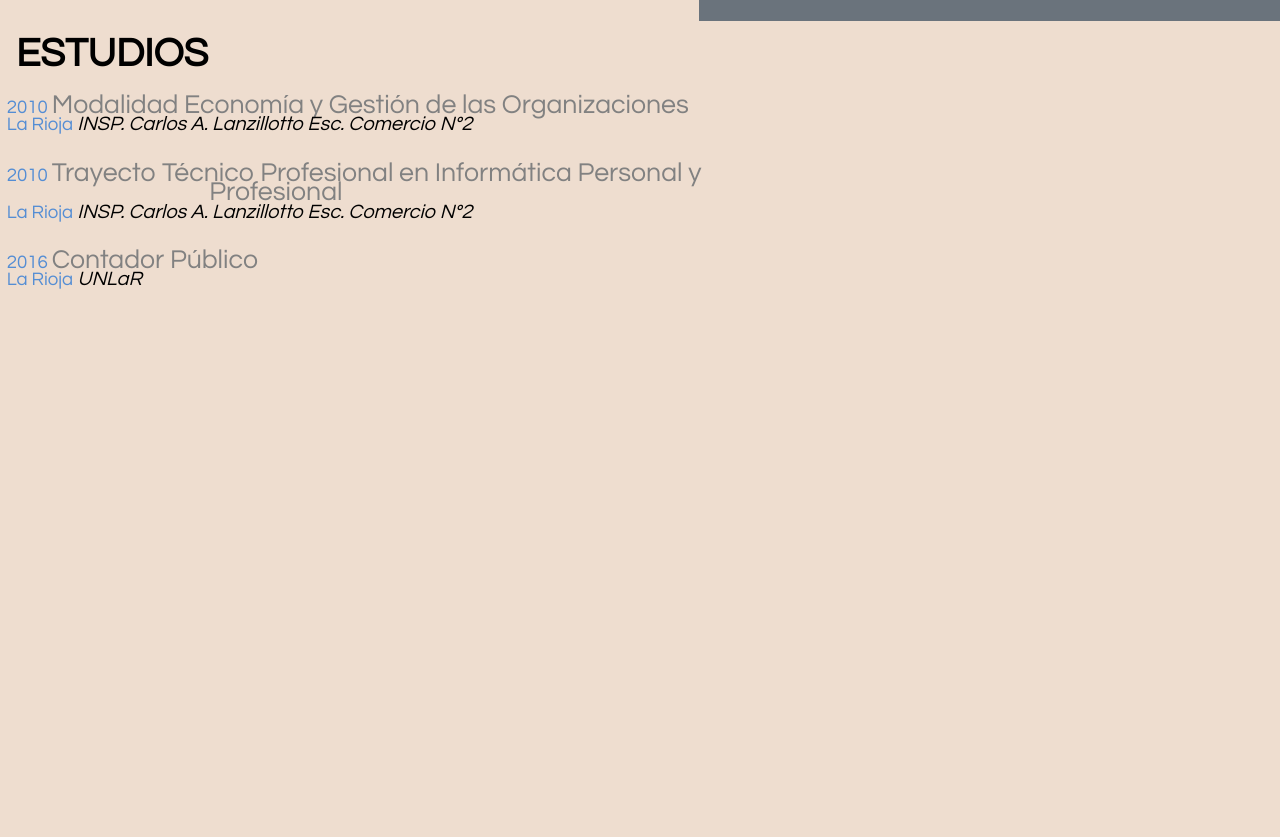
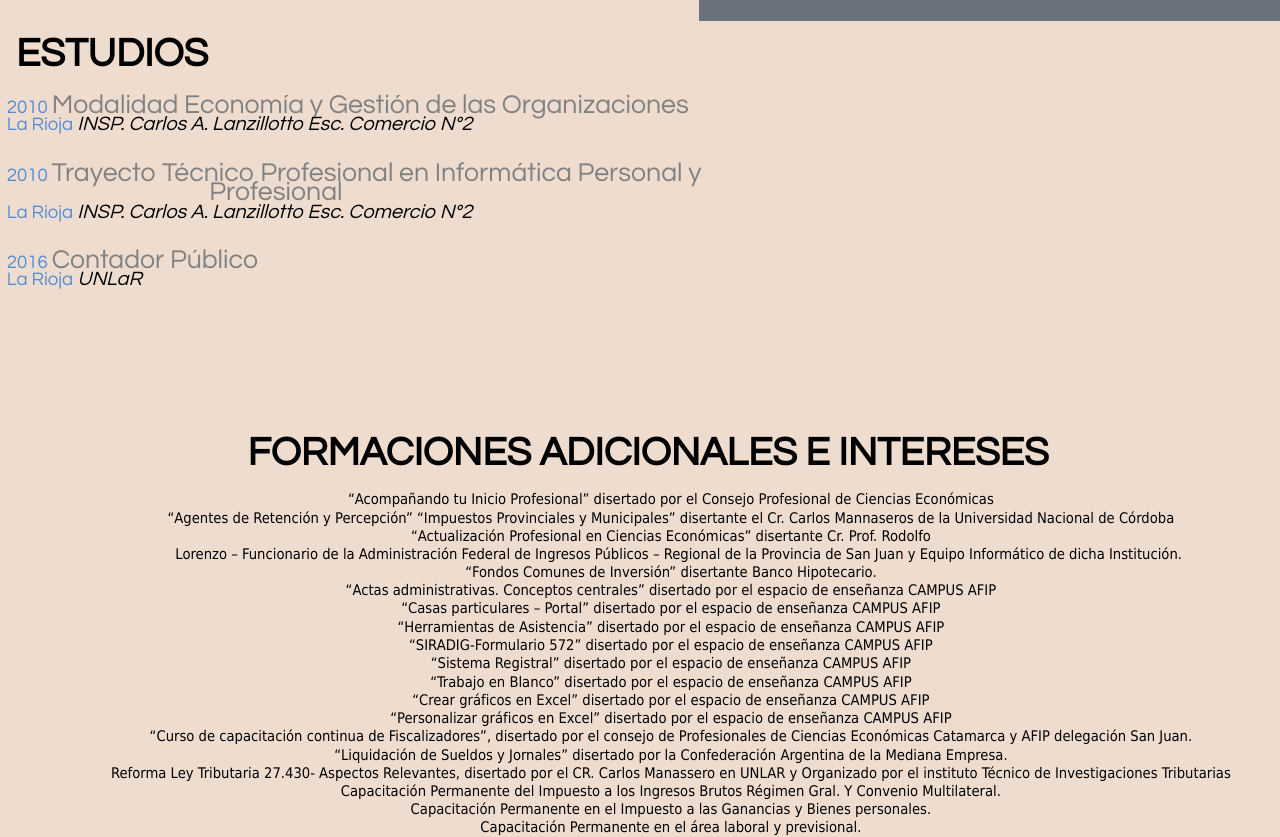
Before and after one commit to jimenanietocerezo/jimenanietocerezo.github.io, a plain HTML site: page index.html in a window 1280 px wide. Shown: the part 1565-2402 px from the top of the page. Before the commit the page ends 1967 px from the top, so only its background shows below. Drawn offline with Linux system fonts and the light colour scheme.

Commit message:
agrego formaciones adicionales

```diff
--- a/index.html
+++ b/index.html
@@ -116,3 +116,33 @@ Pagina de Nieto Cerezo Jimena
 <br></br>
 <br></br>
 <br></br>
+<p style="text-indent: 0pt;text-align: left;"><br/></p><h2 style="padding-top: 10pt;padding-left: 12pt;text-indent: 0pt;text-align: center;">                                                     FORMACIONES ADICIONALES E INTERESES               </span></p><p style="text-indent: 0pt;text-align: center;"><br/></p><ul id="l1">
+    <li style="padding-left: 5pt;text-indent: 18pt;line-height: 13pt;text-align:center;"><p style="display: inline;">
+        “Acompañando tu Inicio Profesional” disertado por el Consejo Profesional de Ciencias Económicas</p></li><li style="padding-left: 5pt;text-indent: 18pt;
+        line-height: 13pt;text-align: center;"><p style="display: inline;">“Agentes de Retención y Percepción” “Impuestos Provinciales y Municipales” disertante
+         el Cr. Carlos Mannaseros de la Universidad Nacional de Córdoba</p></li><li style="padding-left: 41pt;text-indent: -18pt;line-height: 13pt;text-align: center;">
+            <p style="display: inline;">“Actualización Profesional en Ciencias Económicas” disertante Cr. Prof. Rodolfo</p><p style="padding-left: 5pt;
+            text-indent: 0pt;text-align: center;">Lorenzo – Funcionario de la Administración Federal de Ingresos Públicos – Regional de la Provincia de San Juan y
+            Equipo Informático de dicha Institución.</p></li><li style="padding-left: 41pt;text-indent: -18pt;line-height: 13pt;text-align: center;">
+                <p style="display: inline;">“Fondos Comunes de Inversión” disertante Banco Hipotecario.</p></li><li style="padding-left: 41pt;text-indent: -18pt;
+                line-height: 13pt;text-align: center;"><p style="display: inline;">“Actas administrativas. Conceptos centrales” disertado por el espacio
+                de enseñanza CAMPUS AFIP</p></li><li style="padding-left: 41pt;text-indent: -18pt;line-height: 13pt;text-align: center
+                ;"><p style="display: inline;">“Casas particulares – Portal” disertado por el espacio de enseñanza CAMPUS AFIP
+                </p></li><li style="padding-left: 41pt;text-indent: -18pt;line-height: 13pt;text-align: center;"><p style="display: inline;">
+                    “Herramientas de Asistencia” disertado por el espacio de enseñanza CAMPUS AFIP</p></li><li style="padding-left: 41pt;text-indent: -18pt;
+                    line-height: 13pt;text-align: center;"><p style="display: inline;">“SIRADIG-Formulario 572” disertado por el espacio de enseñanza CAMPUS
+                     AFIP</p></li><li style="padding-left: 41pt;text-indent: -18pt;line-height: 13pt;text-align: center;"><p style="display: inline;">
+                        “Sistema Registral” disertado por el espacio de enseñanza CAMPUS AFIP</p></li><li style="padding-left: 41pt;text-indent: -18pt;line-height:
+                        13pt;text-align: center;"><p style="display: inline;">“Trabajo en Blanco” disertado por el espacio de enseñanza CAMPUS AFIP
+                        </p></li><li style="padding-left: 41pt;text-indent: -18pt;line-height: 13pt;text-align: center;"><p style="display: inline;">
+                            “Crear gráficos en Excel” disertado por el espacio de enseñanza CAMPUS AFIP</p></li><li style="padding-left: 41pt;text-indent: -18pt;
+                            line-height: 13pt;text-align: center;"><p style="display: inline;">“Personalizar gráficos en Excel” disertado por el espacio de enseñanza
+                             CAMPUS AFIP</p></li><li style="padding-left: 41pt;text-indent: -18pt;line-height: 13pt;text-align: center;"><p style="display: inline;">
+                                “Curso de capacitación continua de Fiscalizadores”, disertado por el consejo de Profesionales de Ciencias Económicas Catamarca y AFIP
+                                delegación San Juan.</p></li><li style="padding-left: 41pt;text-indent: -18pt;text-align: center;"><p style="display: inline;">
+                                    “Liquidación de Sueldos y Jornales” disertado por la Confederación Argentina de la Mediana Empresa.</p></li><li style=
+                                    "padding-left: 41pt;text-indent: -18pt;line-height: 13pt;text-align: center;"><p style="display: inline;">
+                                        Reforma Ley Tributaria 27.430- Aspectos Relevantes, disertado por el CR. Carlos Manassero en UNLAR y Organizado por el instituto Técnico de Investigaciones Tributarias</p>
+                                    </li><li style="padding-left: 41pt;text-indent: -18pt;text-align: center;"><p style="display: inline;">Capacitación Permanente del Impuesto a los Ingresos Brutos
+                                        Régimen Gral. Y Convenio Multilateral.</p></li><li style="padding-left: 41pt;text-indent: -18pt;line-height: 13pt;text-align: center;"><p style="display: inline;">
+                                            Capacitación Permanente en el Impuesto a las Ganancias y Bienes personales.</p></li><li style="padding-left: 41pt;text-indent: -18pt;line-height: 13pt;text-align: center;"><p style="display: inline;">Capacitación Permanente en el área laboral y previsional.</p></li></ul></body></html>
```
